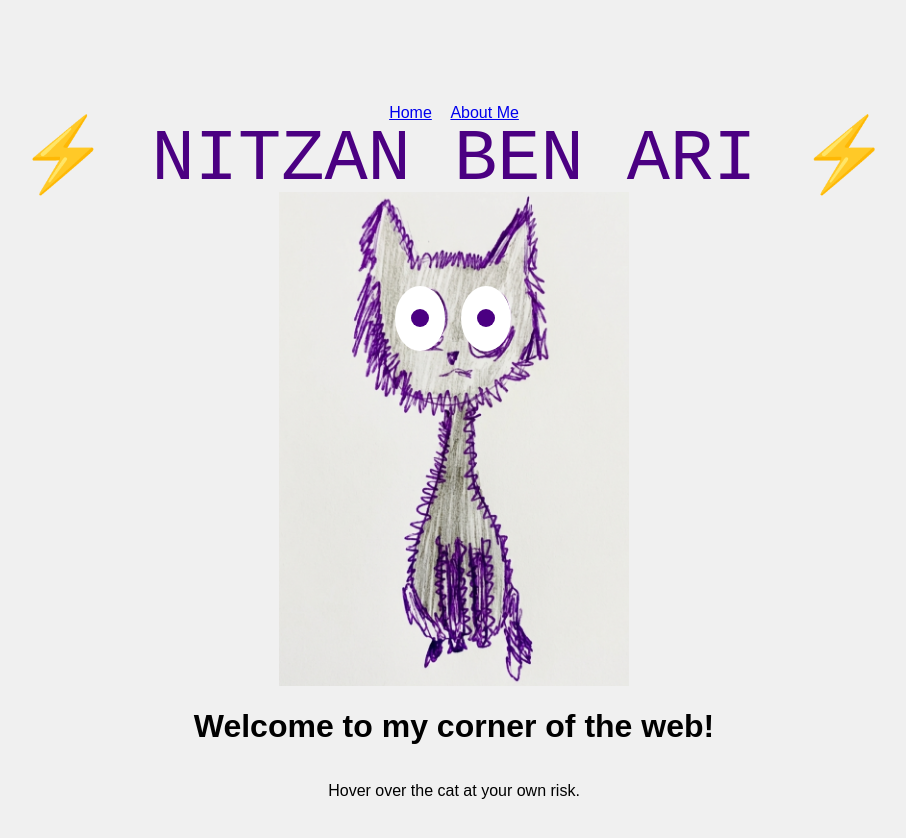
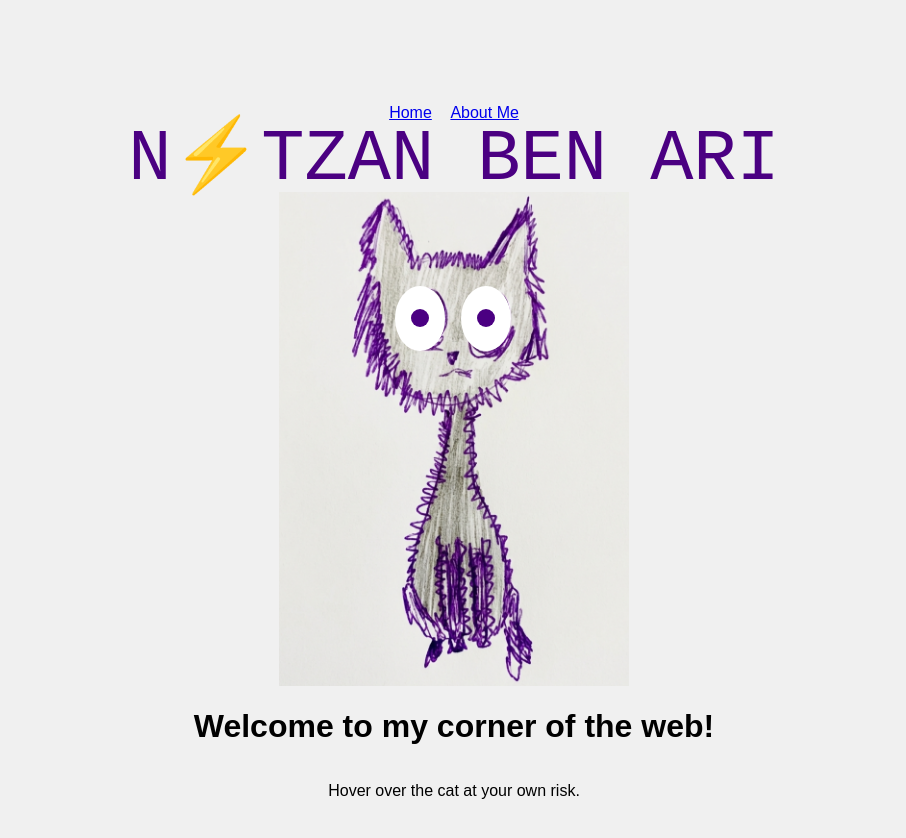
Before and after one commit to nben6405/nben6405.github.io, a Jekyll site: the page built from index.html, in a window 1280 px wide. Shown: the top 838 px of the page, without its empty margins (186-1092 px from the left). Built offline with Jekyll 4.4.1, drawn with Linux system fonts in a browser that asks for light colours; some web fonts are replaced.

Commit message:
Update name display in cat container

```diff
--- a/index.html
+++ b/index.html
@@ -4,7 +4,7 @@ title: My Personal Site
 ---
 
 <div class="cat-container">
-  <div class="zap-text">⚡ NITZAN BEN ARI ⚡</div>
+  <div class="zap-text"> N⚡TZAN BEN ARI </div>
   <img src="{{ '/assets/electric_cat.png' | relative_url }}" class="cat-body">
   <div class="eye left-eye"><div class="pupil"></div></div>
   <div class="eye right-eye"><div class="pupil"></div></div>
```
